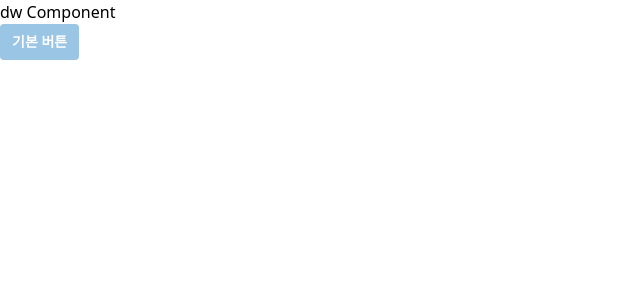
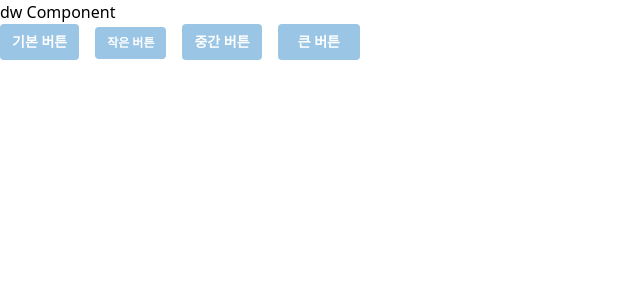
Before and after one commit to Poten14/Componique, a Next.js app: page /dw in a window 1280 px wide. Shown: the top 300 px of the page, without its empty margins (0-640 px from the left). Built offline with nearby package versions, Linux system fonts and the light colour scheme.

Commit message:
feat: 버튼 컴포넌트의 버튼 사이즈 추가 (#4)

```diff
--- a/src/app/(page)/dw/page.tsx
+++ b/src/app/(page)/dw/page.tsx
@@ -4,7 +4,12 @@ const dw = () => {
   return (
     <>
       <h1>dw Component</h1>
-      <Button>기본 버튼</Button>
+      <div className="space-x-4">
+        <Button>기본 버튼</Button>
+        <Button size="small">작은 버튼</Button>
+        <Button size="medium">중간 버튼</Button>
+        <Button size="large">큰 버튼</Button>
+      </div>
     </>
   );
 };
--- a/src/components/Button/Button.tsx
+++ b/src/components/Button/Button.tsx
@@ -1,12 +1,24 @@
 type ButtonProps = {
+  size?: "small" | "medium" | "large";
   children: React.ReactNode;
 };
 
-const Button: React.FC<ButtonProps> = ({ children }) => {
+const Button: React.FC<ButtonProps> = ({
+  size = "medium",
+
+  children,
+}) => {
+  const buttonSize =
+    size === "small"
+      ? "px-2 py-2 text-xs"
+      : size === "medium"
+        ? "px-3 py-2 text-sm"
+        : "px-5 py-2 text-lg";
+
   const basicButton =
     "text-white font-bold text-sm rounded bg-[#9AC5E5] hover:bg-[#EDCE7A] px-3 py-2 ";
 
-  return <button className={`${basicButton}`}>{children}</button>;
+  return <button className={`${basicButton} ${buttonSize}`}>{children}</button>;
 };
 
 export default Button;
```
